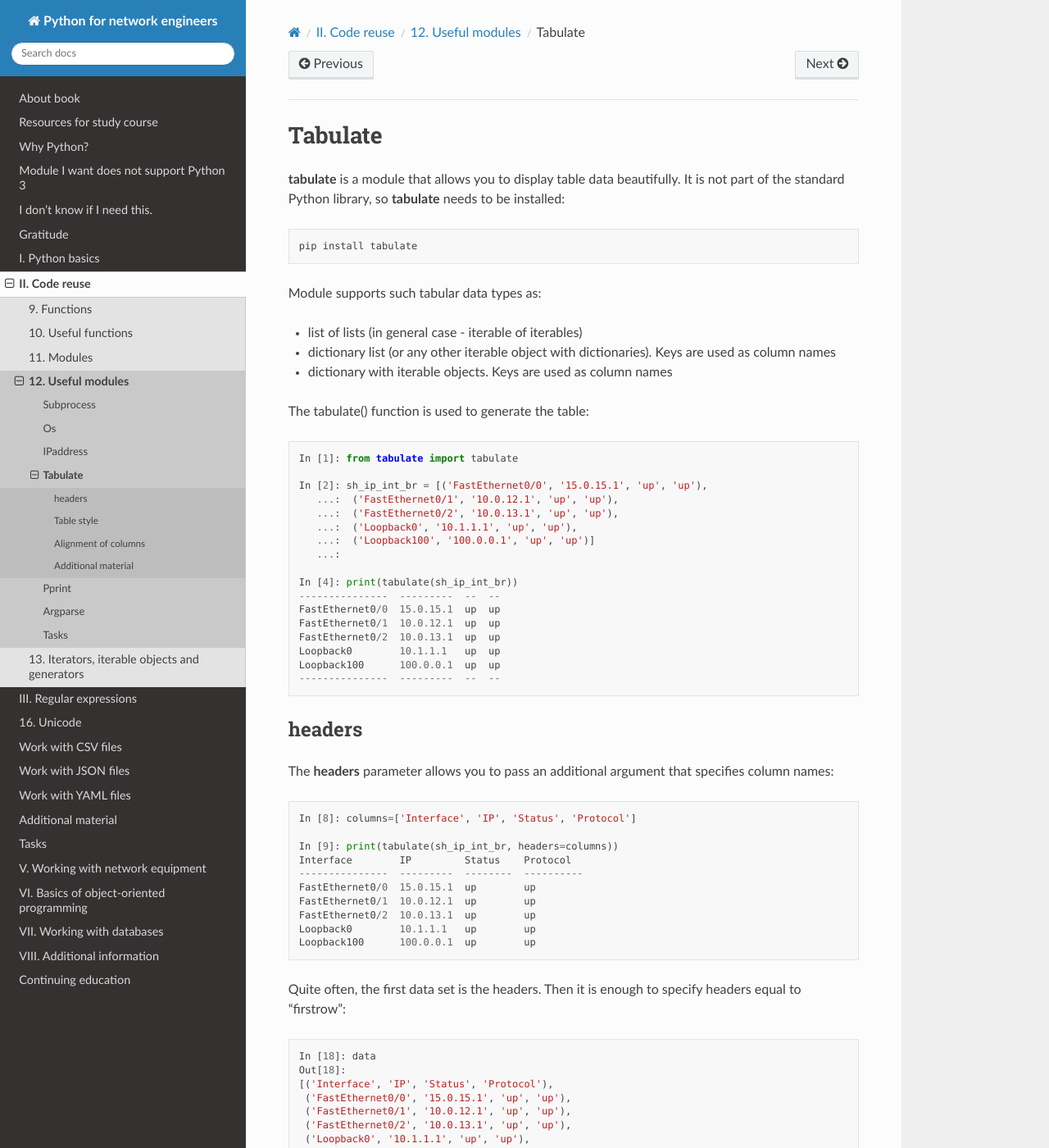
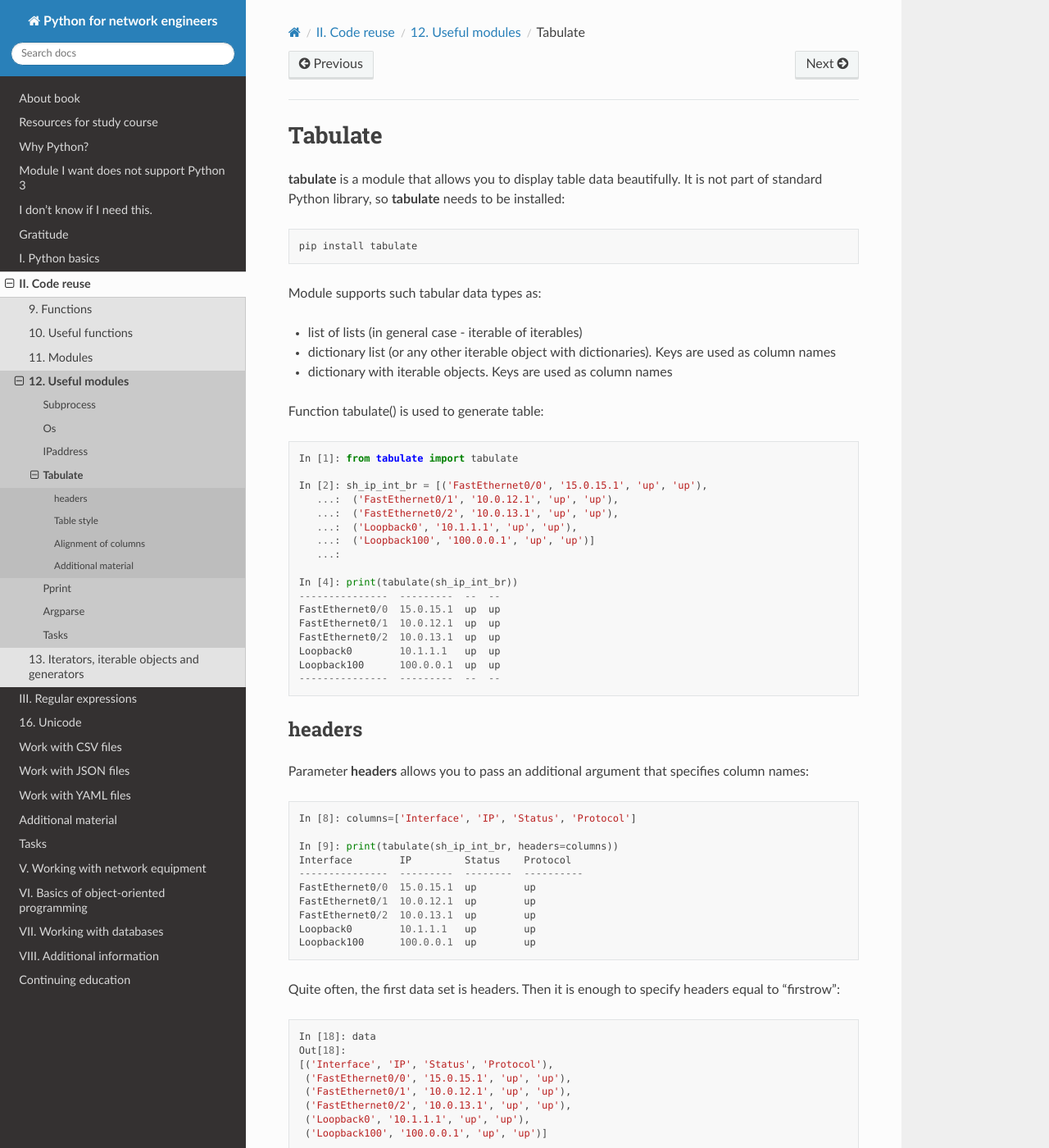
Before and after one commit to natenka/pyneng-book-en, a Sphinx documentation site: the page built from docs/source/book/12_useful_modules/tabulate.rst, in a window 1280 px wide and 1400 px high. Shown: the whole window at 82% size. Built offline with Sphinx 7.4.7 and the Read the Docs theme 2.0.0, drawn with Linux system fonts in a browser that asks for light colours; pages that are not in the unit, such as notebooks, are missing from menus; some of the changed text lies outside the part shown.

Commit message:
Update tabulate.rst

```diff
--- a/docs/source/book/12_useful_modules/tabulate.rst
+++ b/docs/source/book/12_useful_modules/tabulate.rst
@@ -1,7 +1,7 @@
 Tabulate
 ---------------
 
-**tabulate** is a module that allows you to display table data beautifully. It is not part of the standard Python library, so **tabulate** needs to be installed:
+**tabulate** is a module that allows you to display table data beautifully. It is not part of standard Python library, so **tabulate** needs to be installed:
 
 ::
 
@@ -13,7 +13,7 @@
 * dictionary list (or any other iterable object with dictionaries). Keys are used as column names
 * dictionary with iterable objects. Keys are used as column names
 
-The tabulate() function is used to generate the table:
+Function tabulate() is used to generate table:
 
 .. code:: python
 
@@ -38,7 +38,7 @@
 headers
 ~~~~~~~
 
-The **headers** parameter allows you to pass an additional argument that specifies column names:
+Parameter **headers** allows you to pass an additional argument that specifies column names:
 
 .. code:: python
 
@@ -53,7 +53,7 @@
     Loopback0        10.1.1.1   up        up
     Loopback100      100.0.0.1  up        up
 
-Quite often, the first data set is the headers. Then it is enough to specify headers equal to "firstrow":
+Quite often, the first data set is headers. Then it is enough to specify headers equal to "firstrow":
 
 .. code:: python
 
@@ -75,7 +75,7 @@
     Loopback0        10.1.1.1   up        up
     Loopback100      100.0.0.1  up        up
 
-If the data is in the form of a list of dictionaries, you should specify headers equal to "keys":
+If data is in the form of a list of dictionaries, you should specify headers equal to "keys":
 
 .. code:: python
 
@@ -182,7 +182,7 @@
     |    Loopback0    | 10.1.1.1  |    up    |     up     |
     |   Loopback100   | 100.0.0.1 |    up    |     up     |
 
-Note that not only columns are displayed centrally, but the Markdown syntax has been changed accordingly.
+Note that not only columns are displayed centrally, but Markdown syntax has been changed accordingly.
 
 Additional material
 ~~~~~~~~~~~~~~~~~~~~~~~~
```
